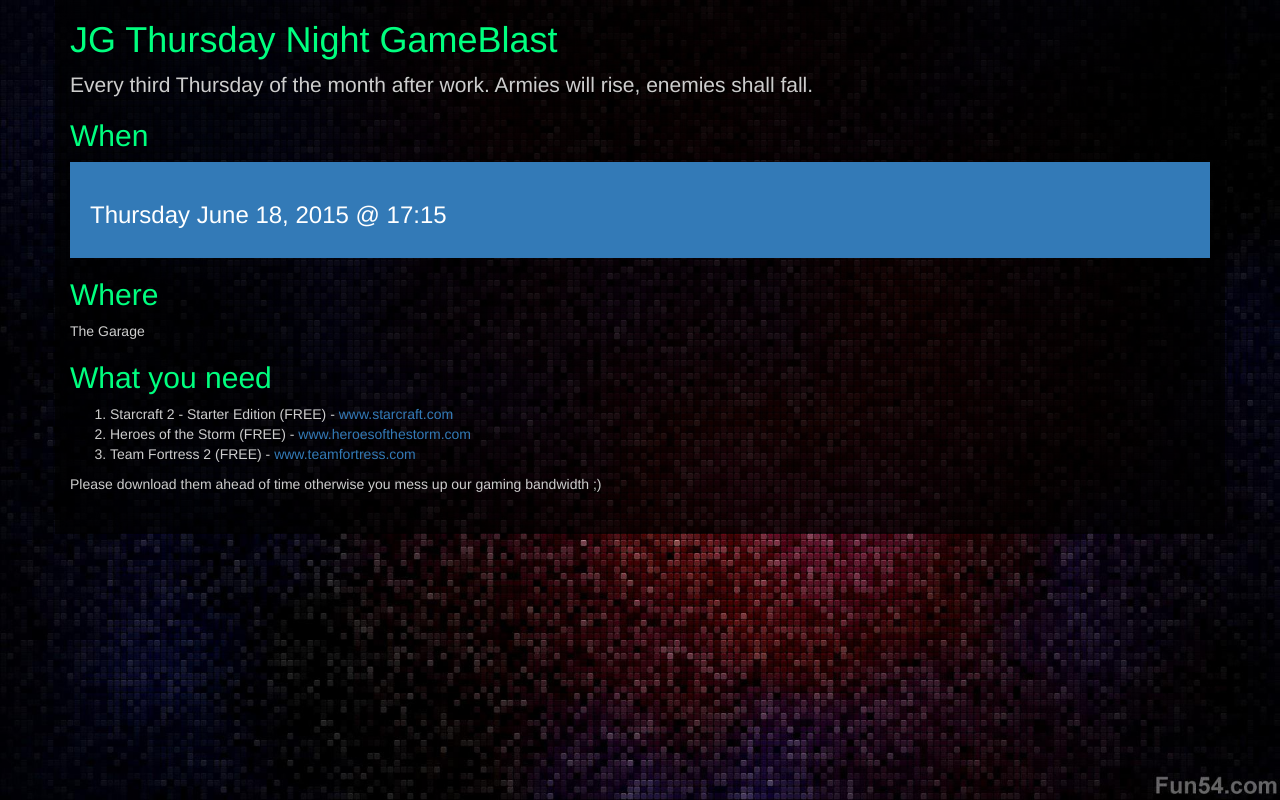
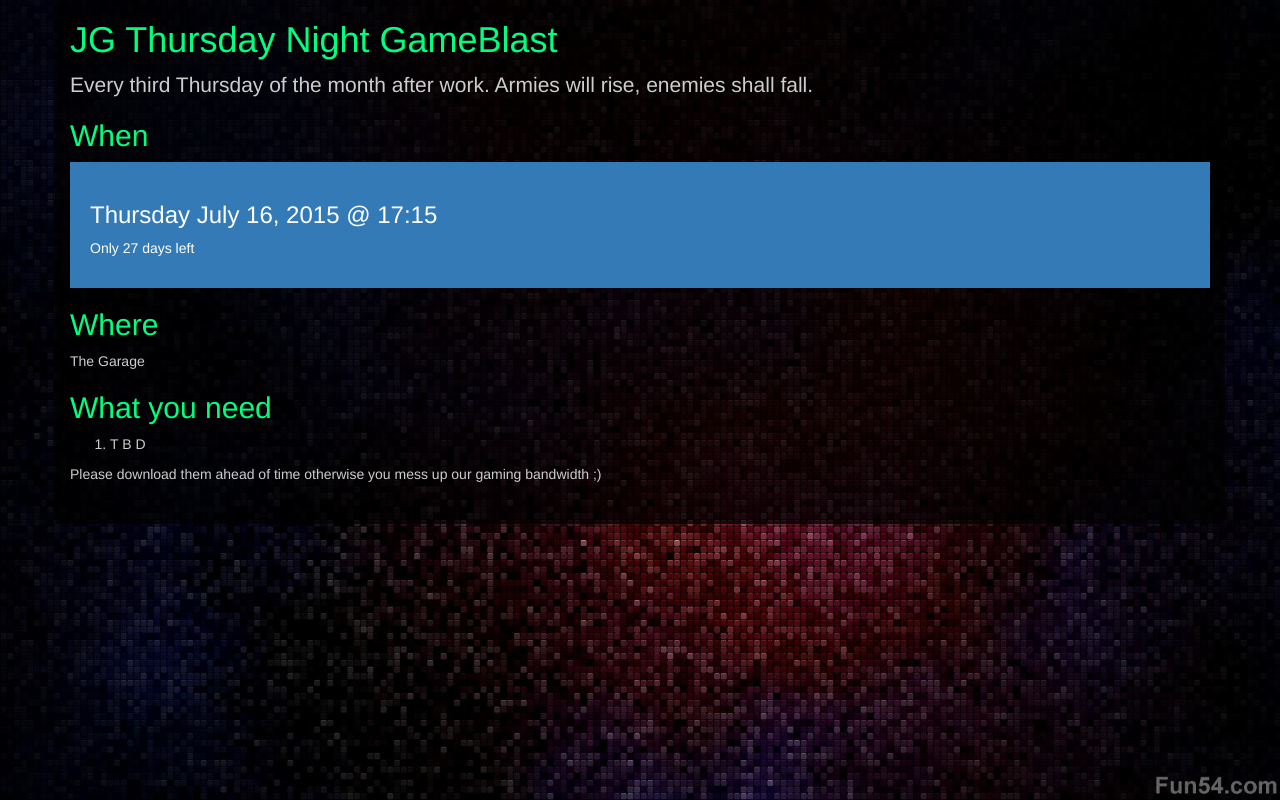
Before and after one commit to sltkr/sltkr.github.io, a plain HTML site: page index.html in a window 1280 px wide. Drawn offline with nearby package versions, Linux system fonts and the light colour scheme.

Commit message:
July update

```diff
--- a/index.html
+++ b/index.html
@@ -16,7 +16,7 @@
 
         <h2>When</h2>
         <div class="bg-primary time-box">
-            <h3>Thursday June 18, 2015 @ 17:15</h3>
+            <h3>Thursday July 16, 2015 @ 17:15</h3>
 
             <p id="count2"></p>
         </div>
@@ -26,9 +26,10 @@
 
         <h2>What you need</h2>
         <ol>
-            <li>Starcraft 2 - Starter Edition (FREE) - <a href="http://www.starcraft.com">www.starcraft.com</a></li>
+            <li>T B D</li>
+            <!-- <li>Starcraft 2 - Starter Edition (FREE) - <a href="http://www.starcraft.com">www.starcraft.com</a></li>
             <li>Heroes of the Storm (FREE) - <a href="http://www.heroesofthestorm.com">www.heroesofthestorm.com</a></li>
-            <li>Team Fortress 2 (FREE) - <a href="http://www.teamfortress.com">www.teamfortress.com</a></li>
+            <li>Team Fortress 2 (FREE) - <a href="http://www.teamfortress.com">www.teamfortress.com</a></li> -->
         </ol>
 
         <p>
@@ -75,7 +76,7 @@
                 $('#count2').text("Only " + dday + " days left");
         }
         // count down date using the format year/month/day
-        countdown(2015, 6, 18);
+        countdown(2015, 7, 16);
     </script>
 </body>
 </html>
```
